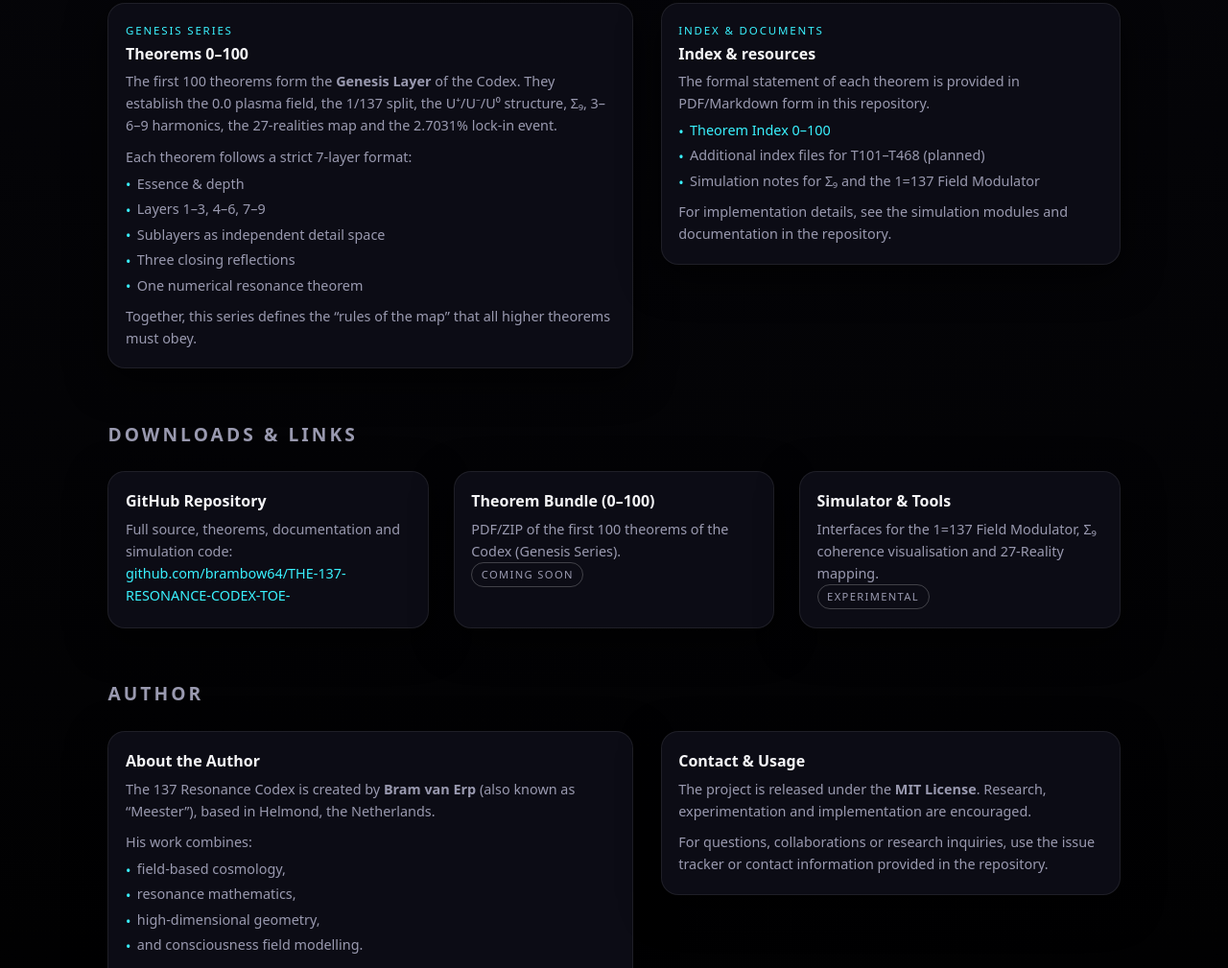
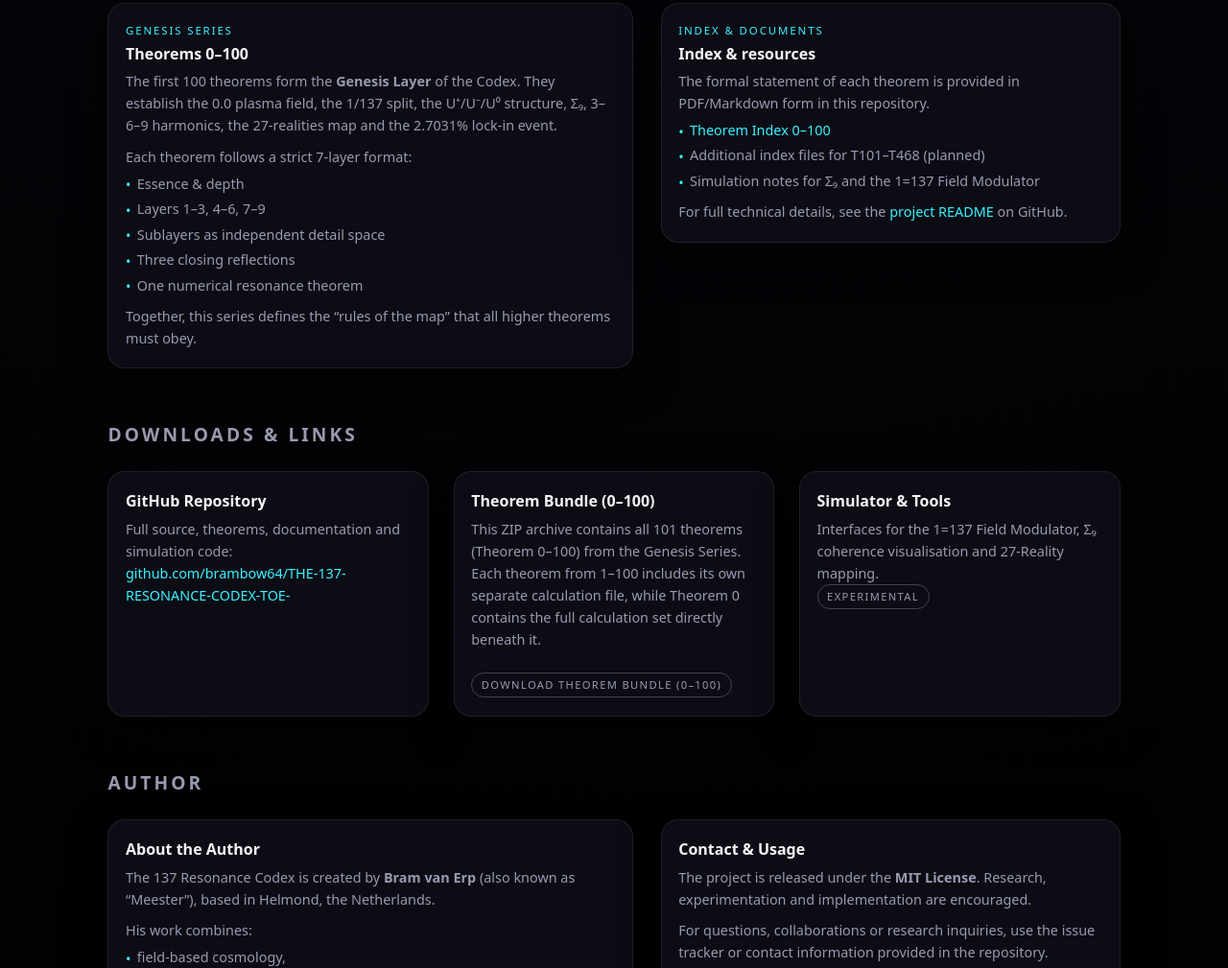
Before and after one commit to brambow64/THE-137-RESONANCE-CODEX-TOE-, a plain HTML site: page index.html in a window 1280 px wide. Shown: the part 1750-2759 px from the top of the page at 96% size. Drawn offline with Linux system fonts and the light colour scheme.

Commit message:
index.html

```diff
--- a/index.html
+++ b/index.html
@@ -5,6 +5,15 @@
   <meta name="viewport" content="width=device-width, initial-scale=1.0" />
   <title>The 137 Resonance Codex</title>
   <meta name="description" content="The 137 Resonance Codex – a universal map where the laws of physics can be perfectly overlaid on a 1/137 resonance landscape." />
+
+  <!-- Open Graph for link previews -->
+  <meta property="og:title" content="The 137 Resonance Codex" />
+  <meta property="og:description" content="A universal map where the laws of physics fit perfectly on a 1/137 resonance landscape." />
+  <meta property="og:type" content="website" />
+  <meta property="og:url" content="https://brambow64.github.io/THE-137-RESONANCE-CODEX-TOE-/" />
+
+  <!-- Optional favicon (add favicon.png in the repo root if you want this) -->
+  <!-- <link rel="icon" type="image/png" href="favicon.png" /> -->
 
   <style>
     :root {
@@ -672,7 +681,7 @@
             <li>Simulation notes for Σ₉ and the 1=137 Field Modulator</li>
           </ul>
           <p style="margin-top:0.6rem;">
-            For implementation details, see the simulation modules and documentation in the repository.
+            For full technical details, see the <a href="README.md">project README</a> on GitHub.
           </p>
         </div>
       </div>
@@ -695,9 +704,14 @@
         <div class="card">
           <h3>Theorem Bundle (0–100)</h3>
           <p>
-            PDF/ZIP of the first 100 theorems of the Codex (Genesis Series).
-            <br />
-            <span class="tag">Coming soon</span>
+            This ZIP archive contains all 101 theorems (Theorem 0–100) from the Genesis Series.
+            Each theorem from 1–100 includes its own separate calculation file, while Theorem 0 contains the full calculation set directly beneath it.
+            <br><br>
+            <a href="THE 137 RESONANCE CODEX (TOE)-20251201T021949Z-1-001.zip"
+               class="tag"
+               download>
+              Download Theorem Bundle (0–100)
+            </a>
           </p>
         </div>
         <div class="card">
```
